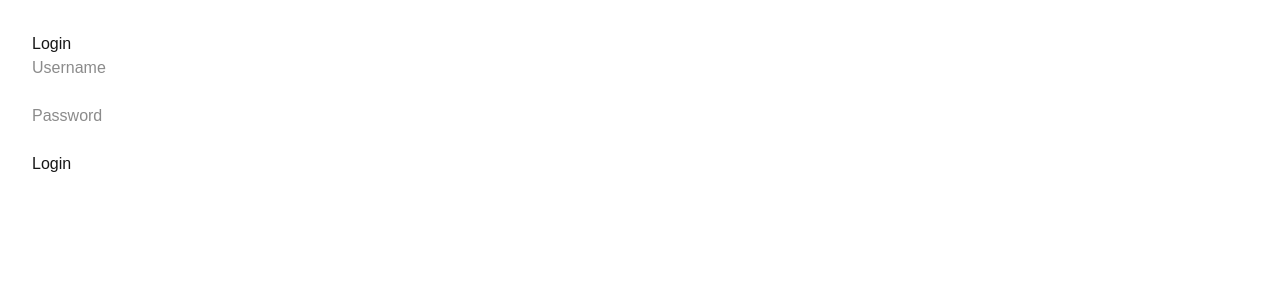
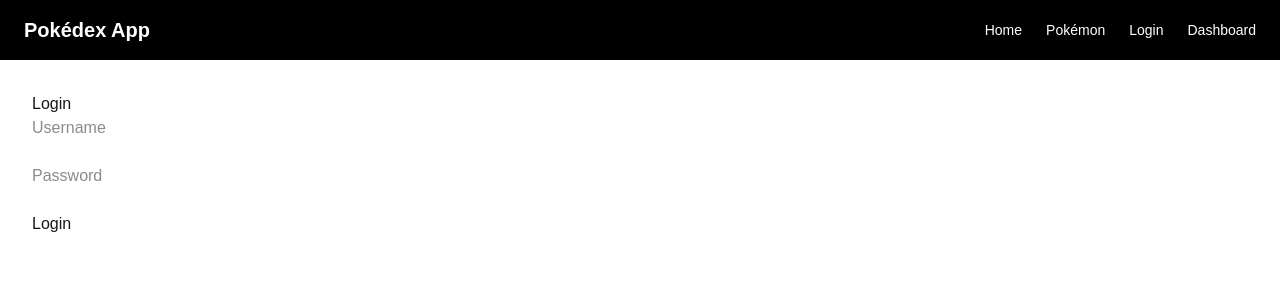
Before and after one commit to CodingFox007/ApiCommunicationApp, a Next.js app: page /login in a window 1280 px wide. Shown: the top 300 px of the page. Built offline with nearby package versions, Linux system fonts and the light colour scheme.

Commit message:
Fixing navigation

```diff
--- a/app/layout.tsx
+++ b/app/layout.tsx
@@ -1,6 +1,7 @@
 import type { Metadata } from "next";
 import { Geist, Geist_Mono } from "next/font/google";
 import "./globals.css";
+import Header from "../components/Header";
 
 const geistSans = Geist({
   variable: "--font-geist-sans",
@@ -27,7 +28,10 @@ export default function RootLayout({
       lang="en"
       className={`${geistSans.variable} ${geistMono.variable} h-full antialiased`}
     >
-      <body className="min-h-full flex flex-col">{children}</body>
+      <body className="min-h-full flex flex-col">
+        <Header />
+        {children}
+      </body>
     </html>
   );
 }
--- a/components/Header.tsx
+++ b/components/Header.tsx
@@ -0,0 +1,31 @@
+"use client"
+
+import Link from "next/link"
+
+export default function Header() {
+  return (
+    <header className="bg-black text-white px-6 py-4 flex items-center justify-between">
+      {/* Title */}
+      <h1 className="text-xl font-bold">Pokédex App</h1>
+
+      {/* Navigation */}
+      <nav className="flex gap-6 text-sm">
+        <Link href="/" className="hover:underline">
+          Home
+        </Link>
+
+        <Link href="/pokemon/pikachu" className="hover:underline">
+          Pokémon
+        </Link>
+
+        <Link href="/login" className="hover:underline">
+          Login
+        </Link>
+
+        <Link href="/dashboard" className="hover:underline">
+          Dashboard
+        </Link>
+      </nav>
+    </header>
+  )
+}
```
